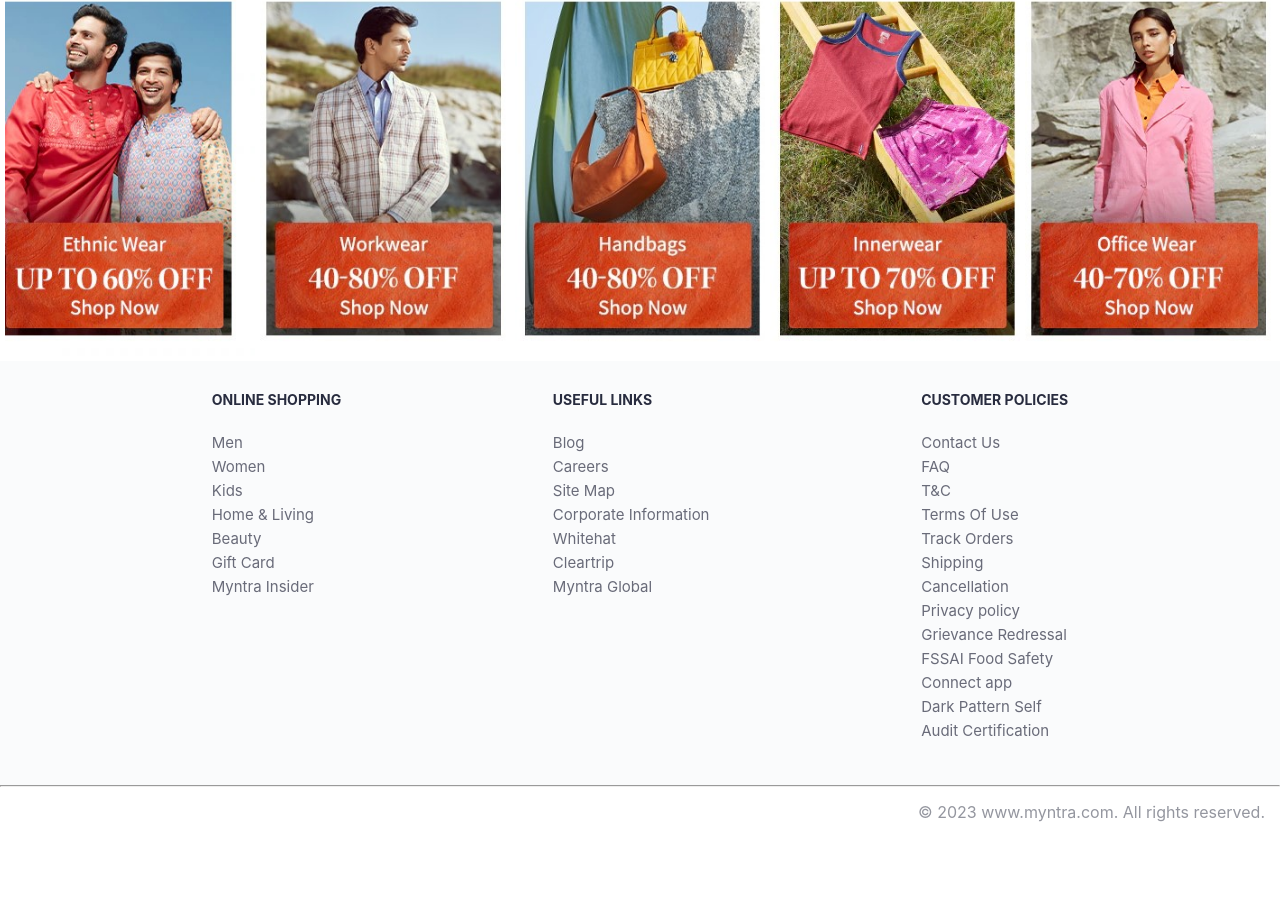
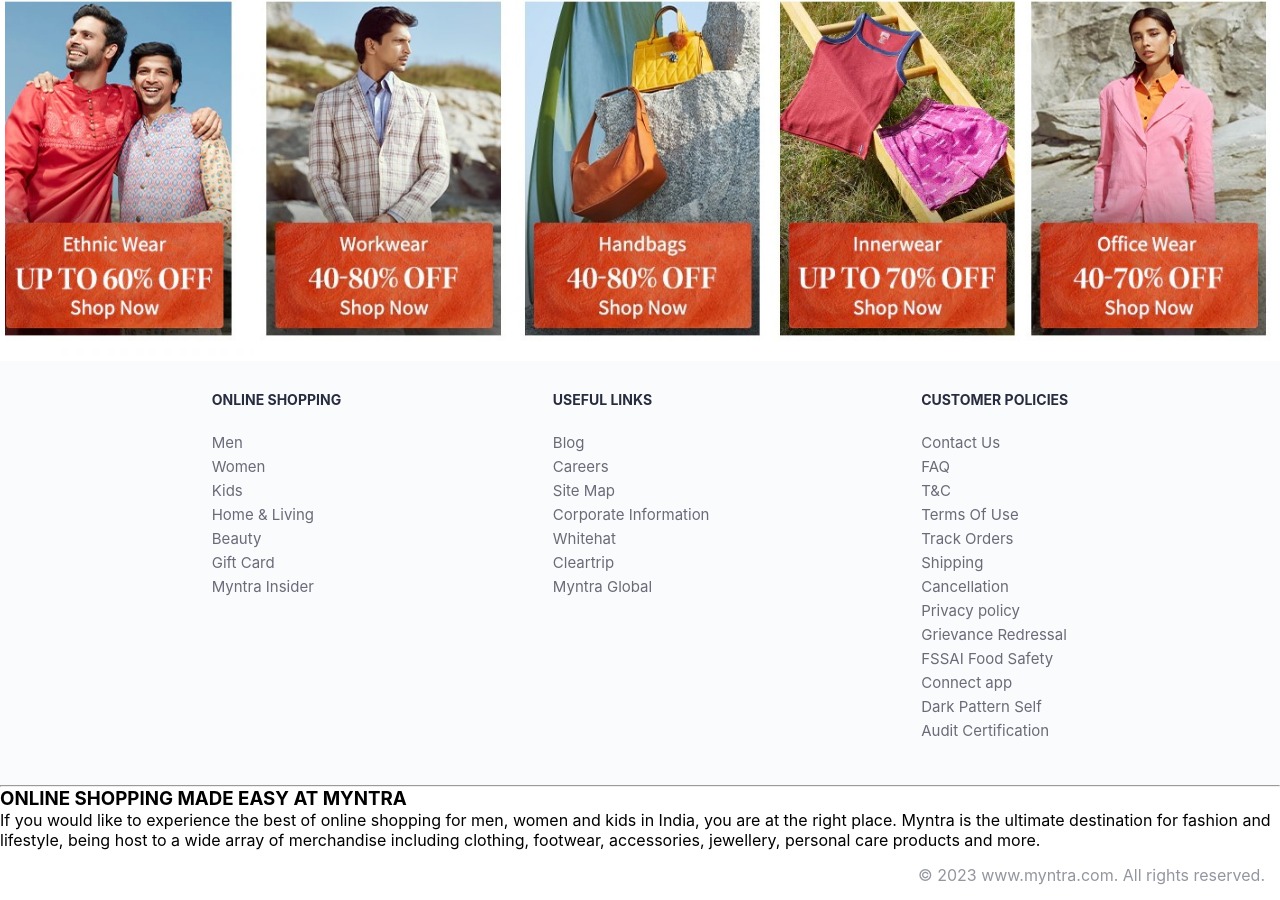
Before and after one commit to navodita281-a11y/MYNTRA_CLONE, a plain HTML site: page index.html in a window 1280 px wide. Shown: the part 2044-2944 px from the top of the page. Before the commit the page ends 2881 px from the top, so only its background shows below. Drawn offline with nearby package versions, Linux system fonts and the light colour scheme.

Commit message:
adding footer description

```diff
--- a/index.html
+++ b/index.html
@@ -119,6 +119,17 @@
         </div>
         <hr>
 
+        <div class="footer_description">
+    <h3>ONLINE SHOPPING MADE EASY AT MYNTRA</h3>
+    <p>
+        If you would like to experience the best of online shopping for men,
+        women and kids in India, you are at the right place. Myntra is the
+        ultimate destination for fashion and lifestyle, being host to a wide
+        array of merchandise including clothing, footwear, accessories,
+        jewellery, personal care products and more.
+    </p>
+</div>
+
         <div class="copyright">
             © 2023 www.myntra.com. All rights reserved.
         </div>
```
